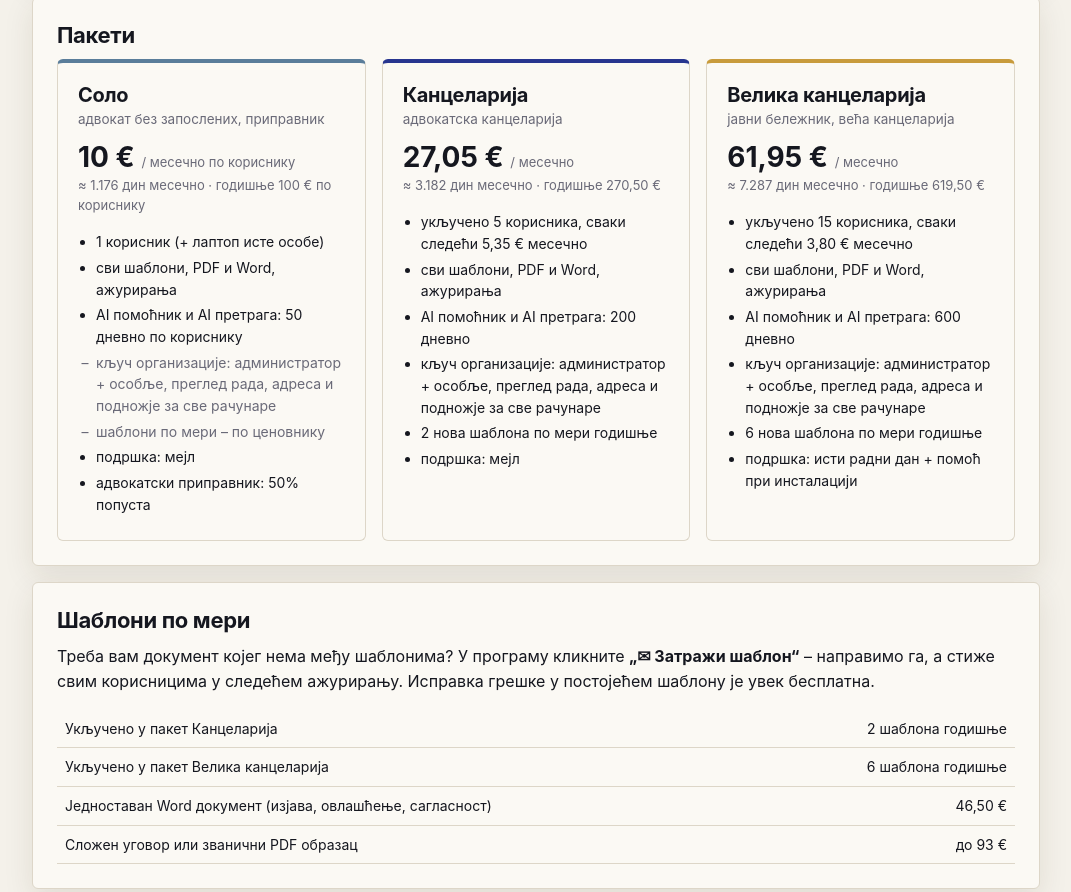
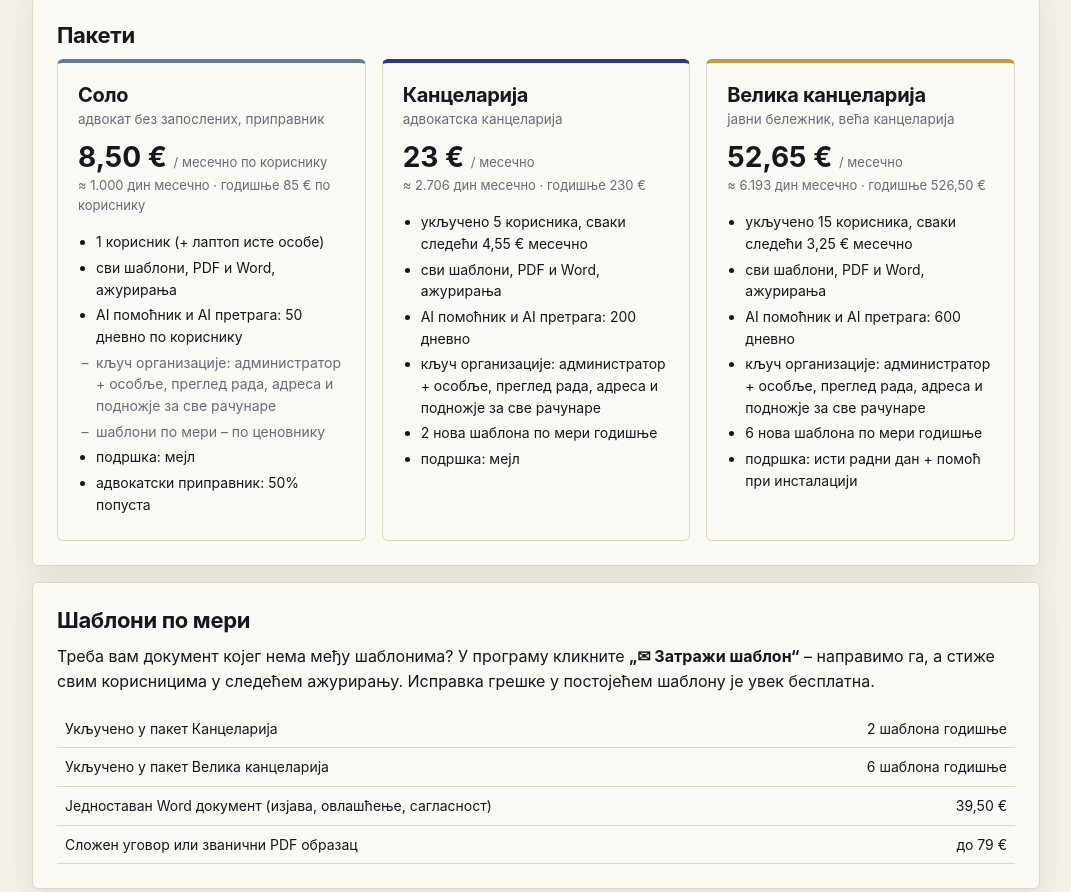
Before and after one commit to betania-tech/obrazacplus, a plain HTML site: page docs/cene.html in a window 1280 px wide. Shown: the part 1028-1920 px from the top of the page, without its empty margins (104-1175 px from the left). Drawn offline with Linux system fonts and the light colour scheme.

Commit message:
Образац+: цене ниже за 15 % (Соло 8,50 €, Канцеларија 23 €, Велика канцеларија 52,65 €)
Сви пакети, додатни корисници (4,55 € / 3,25 €) и шаблони по мери (39,50 € / до 79 €) – исто заокруживање на 5 центи.
Годишње плаћање и попуст за приправнике се не мењају (10 месеци, 50 %).

Co-Authored-By: Claude Fable 5.2 <noreply@anthropic.com>

```diff
--- a/docs/cene.html
+++ b/docs/cene.html
@@ -167,8 +167,8 @@
   <table class="t">
     <tr><td>Укључено у пакет Канцеларија</td><td>2 шаблона годишње</td></tr>
     <tr><td>Укључено у пакет Велика канцеларија</td><td>6 шаблона годишње</td></tr>
-    <tr><td>Једноставан Word документ (изјава, овлашћење, сагласност)</td><td>46,50 €</td></tr>
-    <tr><td>Сложен уговор или званични PDF образац</td><td>до 93 €</td></tr>
+    <tr><td>Једноставан Word документ (изјава, овлашћење, сагласност)</td><td>39,50 €</td></tr>
+    <tr><td>Сложен уговор или званични PDF образац</td><td>до 79 €</td></tr>
   </table>
 </section>
 
@@ -205,16 +205,17 @@
 
 <script>
 // Цене и правила – једино место које се мења. У еврима (Милан, 10. 11. 2026): Соло 10 €, остали пакети у истом
-// односу као раније динарске цене (1.290 → 10 €), заокружено на 5 центи. Плаћа се у динарима по средњем курсу НБС на дан
+// односу као раније динарске цене (1.290 → 10 €), заокружено на 5 центи. 17. 11. 2026 (Милан): све цене ниже за 15 %
+// (Соло 8,50 €; Канцеларија 23 € + 4,55 €; Велика 52,65 € + 3,25 €; шаблони по мери 39,50 € / до 79 €), исто заокруживање. Плаћа се у динарима по средњем курсу НБС на дан
 // предрачуна; KURS је само за приказ („≈ … дин“) и мења се кад хоћемо свежији пример.
 const KURS = 117.6305, KURS_DAN = '10. 11. 2026.';   // средњи курс НБС, курсна листа бр. 215
 const PAKETI = [
   { id: 'solo', naziv: 'Соло', za: 'адвокат без запослених, приправник', boja: '--solo',
-    mesec: 10, ukljuceno: 1, poKorisniku: 10, ai: '50 дневно по кориснику', org: false, sabloni: 0, podrska: 'мејл' },
+    mesec: 8.5, ukljuceno: 1, poKorisniku: 8.5, ai: '50 дневно по кориснику', org: false, sabloni: 0, podrska: 'мејл' },
   { id: 'kanc', naziv: 'Канцеларија', za: 'адвокатска канцеларија', boja: '--kanc',
-    mesec: 27.05, ukljuceno: 5, poKorisniku: 5.35, ai: '200 дневно', org: true, sabloni: 2, podrska: 'мејл' },
+    mesec: 23, ukljuceno: 5, poKorisniku: 4.55, ai: '200 дневно', org: true, sabloni: 2, podrska: 'мејл' },
   { id: 'velika', naziv: 'Велика канцеларија', za: 'јавни бележник, већа канцеларија', boja: '--velika',
-    mesec: 61.95, ukljuceno: 15, poKorisniku: 3.80, ai: '600 дневно', org: true, sabloni: 6, podrska: 'исти радни дан + помоћ при инсталацији' },
+    mesec: 52.65, ukljuceno: 15, poKorisniku: 3.25, ai: '600 дневно', org: true, sabloni: 6, podrska: 'исти радни дан + помоћ при инсталацији' },
 ];
 const GODISNJE_MESECI = 10;          // годишње = 10 месеци (2 гратис)
 const PRIPRAVNIK = 0.5;              // Соло за адвокатског приправника
```
Also changed, not shown: 1 other file.
